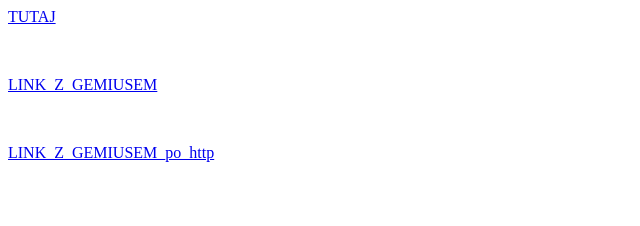
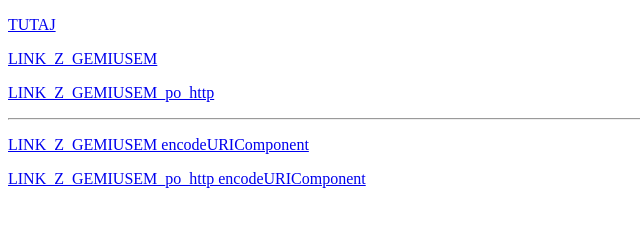
Before and after one commit to tomekzajdz/first-repo, a plain HTML site: page index.html in a window 1280 px wide. Shown: the whole page, without its empty margins (0-640 px from the left). Drawn offline with Linux system fonts and the light colour scheme.

Commit message:
Update index.html

```diff
--- a/index.html
+++ b/index.html
@@ -7,10 +7,21 @@
   <meta name="theme-color" content="#bada55">
 </head>
 <body>
-  <a href="http://iko.pkobp.pl/apps/IKO2_jme_pkopr_rel_v2_38_27.jad">TUTAJ</a>
-  <p>&nbsp;</p>
-  <a href="http://pro.hit.gemius.pl/hitredir?id=0iKQnaOEY1c21.g4k3LLHGX2Dtx1Cw9UjWYXYR6z0yv.T7&amp;extra=linkto%3Diko_link_java%7Cmed%3Dbutton%7Csrc%3Drozchodniak&amp;url=https://iko.pkobp.pl/apps/IKO2_jme_pkopr_rel_v2_38_27.jad">LINK_Z_GEMIUSEM</a>
-  <p>&nbsp;</p>
-  <a href="http://pro.hit.gemius.pl/hitredir?id=0iKQnaOEY1c21.g4k3LLHGX2Dtx1Cw9UjWYXYR6z0yv.T7&amp;extra=linkto%3Diko_link_java%7Cmed%3Dbutton%7Csrc%3Drozchodniak&amp;url=http://iko.pkobp.pl/apps/IKO2_jme_pkopr_rel_v2_38_27.jad">LINK_Z_GEMIUSEM_po_http</a>
+  <p>
+	<a href="http://iko.pkobp.pl/apps/IKO2_jme_pkopr_rel_v2_38_27.jad">TUTAJ</a>
+  </p>
+  <p>
+	<a href="http://pro.hit.gemius.pl/hitredir?id=0iKQnaOEY1c21.g4k3LLHGX2Dtx1Cw9UjWYXYR6z0yv.T7&amp;extra=linkto%3Diko_link_java%7Cmed%3Dbutton%7Csrc%3Drozchodniak&amp;url=https://iko.pkobp.pl/apps/IKO2_jme_pkopr_rel_v2_38_27.jad">LINK_Z_GEMIUSEM</a>
+  </p>
+  <p>
+	<a href="http://pro.hit.gemius.pl/hitredir?id=0iKQnaOEY1c21.g4k3LLHGX2Dtx1Cw9UjWYXYR6z0yv.T7&amp;extra=linkto%3Diko_link_java%7Cmed%3Dbutton%7Csrc%3Drozchodniak&amp;url=http://iko.pkobp.pl/apps/IKO2_jme_pkopr_rel_v2_38_27.jad">LINK_Z_GEMIUSEM_po_http</a>
+  </p>
+  <hr>
+  <p>
+	<a href="http://pro.hit.gemius.pl/hitredir?id=0iKQnaOEY1c21.g4k3LLHGX2Dtx1Cw9UjWYXYR6z0yv.T7&amp;extra=linkto%3Diko_link_java%7Cmed%3Dbutton%7Csrc%3Drozchodniak&amp;url=https%3A%2F%2Fiko.pkobp.pl%2Fapps%2FIKO2_jme_pkopr_rel_v2_38_27.jad">LINK_Z_GEMIUSEM encodeURIComponent</a>
+  </p>
+  <p>
+	<a href="http://pro.hit.gemius.pl/hitredir?id=0iKQnaOEY1c21.g4k3LLHGX2Dtx1Cw9UjWYXYR6z0yv.T7&amp;extra=linkto%3Diko_link_java%7Cmed%3Dbutton%7Csrc%3Drozchodniak&amp;url=http%3A%2F%2Fiko.pkobp.pl%2Fapps%2FIKO2_jme_pkopr_rel_v2_38_27.jad">LINK_Z_GEMIUSEM_po_http encodeURIComponent</a>
+  </p>
 </body>
 </html>
```
